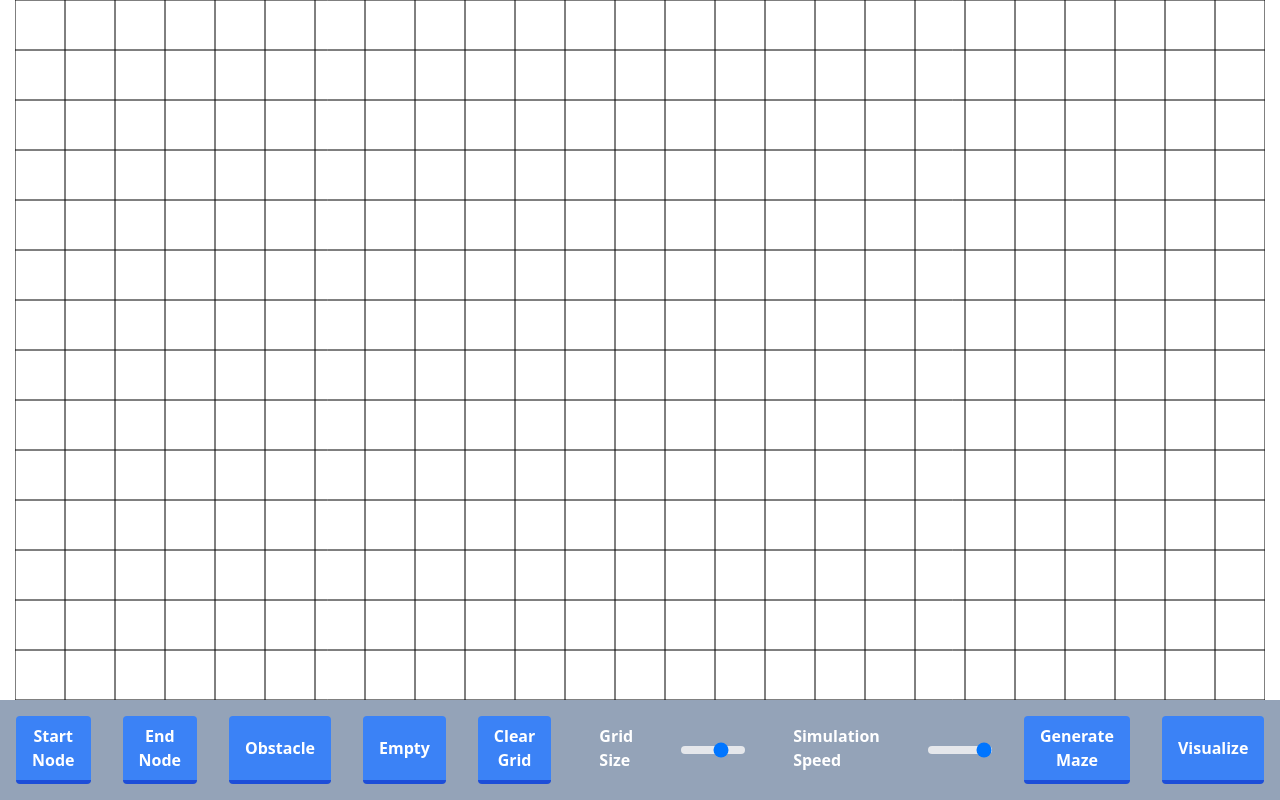
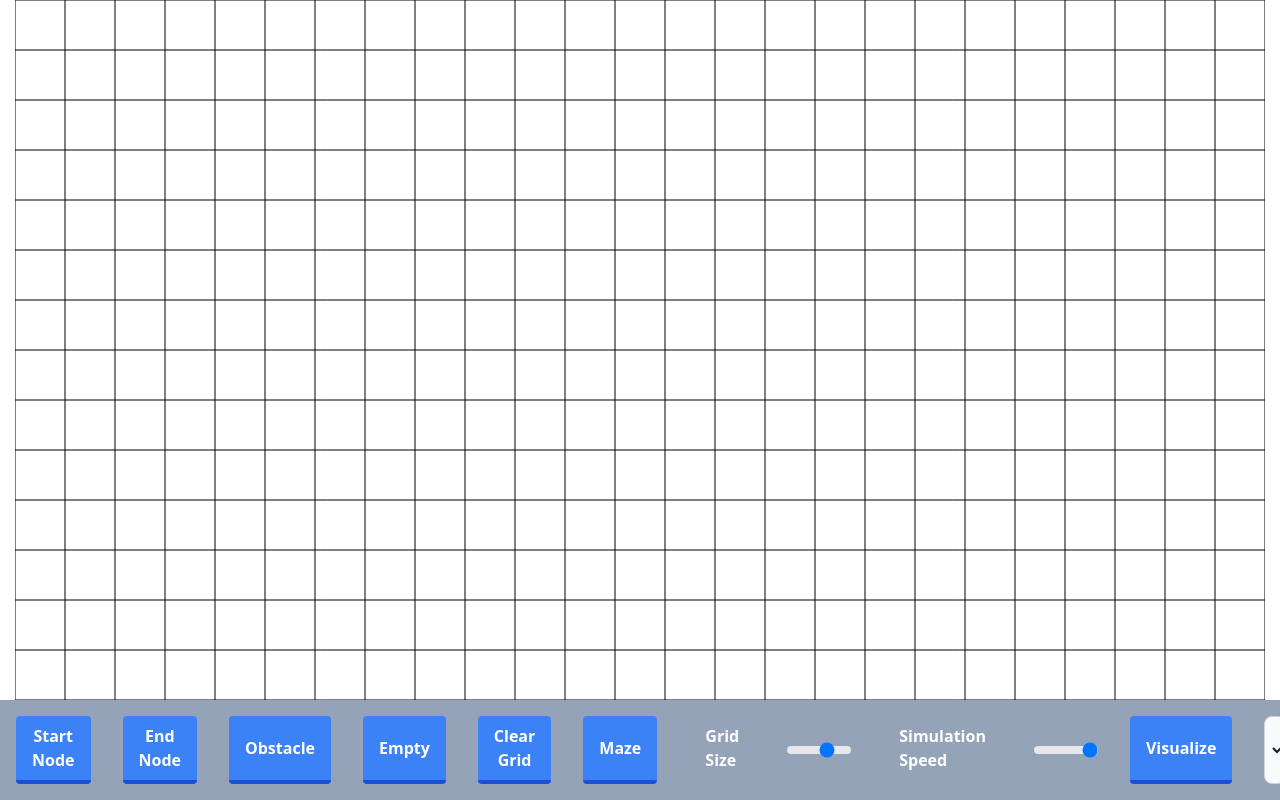
Before and after one commit to aboutBlank-dev/path-finding-visualizer, a React (Vite) app: page / in a window 1280 px wide. Built offline with nearby package versions, Linux system fonts and the light colour scheme.

Commit message:
added dijkstras algorithm, fixed some bugs

```diff
--- a/src/App.tsx
+++ b/src/App.tsx
@@ -3,6 +3,13 @@ import GridCanvas, { GridCell } from "./components/GridCanvas";
 import { aStar } from "./utils/path-finding-algorithms/aStar";
 import { Cell, CellType, Position } from "./utils/cellUtils";
 import { generateMaze } from "./utils/mazeUtils";
+import { dijkstra } from "./utils/path-finding-algorithms/dijkstra";
+import Dropdown from "./components/Dropdown";
+
+enum PathFindingAlgorithms {
+  AStar = "A*",
+  Dijkstra = "Dijkstra",
+}
 
 export default App;
 function App() {
@@ -14,16 +21,30 @@ function App() {
   const [startPosition, setStartPosition] = useState<GridCell | null>(null);
   const [endPosition, setEndPosition] = useState<GridCell | null>(null);
   const [isVisualizing, setIsVisualizing] = useState<boolean>(false);
-  const [visualizationSpeed, setVisualizationSpeed] = useState<number>(1);
+  const [visualizationSpeed, setVisualizationSpeed] = useState<number>(10);
   const [iterationStep, setIterationStep] = useState<number>(0);
+  const [pathFindingAlgorithm, setPathFindingAlgorithm] =
+    useState<PathFindingAlgorithms>(PathFindingAlgorithms.Dijkstra);
 
   //Visualization
+  const calculateNewPath = (): [Position[], Position[][]] => {
+    if (!isVisualizing) return [[], []];
 
-  const calculateNewPath = (): [Position[], Position[][]] => {
     if (!startPosition || !endPosition) return [[], []];
+
     const startNode = cells[startPosition.x]?.[startPosition.y];
     const endNode = cells[endPosition.x]?.[endPosition.y];
+
     if (!startNode || !endNode) return [[], []];
+
+    switch (pathFindingAlgorithm) {
+      case PathFindingAlgorithms.AStar:
+        return aStar(startNode, endNode, cells);
+      case PathFindingAlgorithms.Dijkstra:
+        return dijkstra(startNode, endNode, cells);
+      default:
+        [[], []];
+    }
     return aStar(startNode, endNode, cells);
   };
 
@@ -31,6 +52,8 @@ function App() {
     startPosition,
     endPosition,
     cells,
+    pathFindingAlgorithm,
+    isVisualizing,
   ]);
 
   useEffect(() => {
@@ -151,11 +174,6 @@ function App() {
       setEndPosition(null);
   };
 
-  const refreshPath = () => {
-    visualize();
-    setCells([...cells]);
-  };
-
   const refreshMaze = () => {
     const [maze, start, end] = generateMaze(cells);
     setStartPosition(start);
@@ -174,11 +192,6 @@ function App() {
   };
 
   const visualize = () => {
-    if (explored.length <= 0) {
-      setIsVisualizing(false);
-      return;
-    }
-
     //animate the explored nodes
     if (iterationStep < explored.length) {
       const index = Math.min(iterationStep, explored.length - 1);
@@ -279,7 +292,12 @@ function App() {
         >
           Clear Grid
         </button>
-
+        <button
+          className='select-none bg-blue-500 hover:bg-blue-400 text-white font-bold py-2 px-4 border-b-4 border-blue-700 hover:border-blue-500 rounded'
+          onClick={() => refreshMaze()}
+        >
+          Maze
+        </button>
         <label
           htmlFor='grid-size-range'
           className='text-white font-bold py-2 px-4'
@@ -303,7 +321,7 @@ function App() {
           Simulation Speed
         </label>
         <input
-          id='grid-size-range'
+          id='visualization-speed-range'
           type='range'
           min='10'
           max='50'
@@ -314,18 +332,26 @@ function App() {
         />
         <button
           className='select-none bg-blue-500 hover:bg-blue-400 text-white font-bold py-2 px-4 border-b-4 border-blue-700 hover:border-blue-500 rounded'
-          onClick={() => refreshMaze()}
-        >
-          Generate Maze
-        </button>
-        <button
-          className='select-none bg-blue-500 hover:bg-blue-400 text-white font-bold py-2 px-4 border-b-4 border-blue-700 hover:border-blue-500 rounded'
           onClick={() =>
             isVisualizing ? stopVisualization() : startVisualization()
           }
         >
           Visualize
         </button>
+        <Dropdown
+          id={"path-finding-algorithm"}
+          options={Object.values(PathFindingAlgorithms)}
+          defaultSelected={pathFindingAlgorithm}
+          onSelectedChange={(selected) => {
+            const algorithm = Object.values(PathFindingAlgorithms).find(
+              (value) => value === selected
+            );
+            setPathFindingAlgorithm(
+              algorithm || PathFindingAlgorithms.Dijkstra
+            );
+            stopVisualization();
+          }}
+        ></Dropdown>
       </div>
     </div>
   );
--- /dev/null
+++ b/src/components/Dropdown.tsx
@@ -0,0 +1,34 @@
+type Props = {
+  options: string[];
+  defaultSelected: string;
+  id: string;
+  onSelectedChange: (selected: string) => void;
+};
+
+const Dropdown = ({
+  options,
+  defaultSelected,
+  id,
+  onSelectedChange,
+}: Props) => {
+  const renderedOptions = options.map((option) => {
+    return (
+      <option key={option} value={option}>
+        {option}
+      </option>
+    );
+  });
+
+  return (
+    <select
+      id={id}
+      className='bg-gray-50 border border-gray-300 text-gray-900 text-sm rounded-lg focus:ring-blue-500 focus:border-blue-500 block w-full p-2.5 dark:bg-gray-700 dark:border-gray-600 dark:placeholder-gray-400 dark:text-white dark:focus:ring-blue-500 dark:focus:border-blue-500'
+      onChange={(e) => onSelectedChange(e.target.value)}
+      defaultValue={defaultSelected}
+    >
+      {renderedOptions}
+    </select>
+  );
+};
+
+export default Dropdown;
--- /dev/null
+++ b/src/utils/path-finding-algorithms/dijkstra.ts
@@ -0,0 +1,72 @@
+import { Cell, CellType, getDistance, getNeighbors } from "../cellUtils";
+
+class DijkstraNode {
+  constructor(
+    public x: number,
+    public y: number,
+    public distance: number = Infinity,
+    public parent: DijkstraNode | undefined = undefined,
+    public isWall: boolean = false
+  ) {}
+}
+
+export function dijkstra(
+  start: Cell,
+  end: Cell,
+  cells: Cell[][]
+): [Cell[], Cell[][]] {
+  const startNode: DijkstraNode = new DijkstraNode(start.x, start.y, 0);
+  const queue: DijkstraNode[] = [];
+
+  for (let x = 0; x < cells.length; x++) {
+    for (let y = 0; y < cells[x].length; y++) {
+      if (x === start.x && y === start.y) {
+        queue.push(startNode);
+      }
+      const isWall = cells[x][y].type === CellType.Obstacle;
+      queue.push(new DijkstraNode(x, y, Infinity, undefined, isWall));
+    }
+  }
+
+  while (queue.length > 0) {
+    let lowstDistanceIndex = 0;
+    for (let i = 0; i < queue.length; i++) {
+      if (queue[i].distance < queue[lowstDistanceIndex].distance) {
+        lowstDistanceIndex = i;
+      }
+    }
+
+    const u = queue[lowstDistanceIndex];
+    if (u.x === end.x && u.y === end.y) {
+      const path: Cell[] = [];
+      let temp = { x: u.x, y: u.y, parent: u.parent };
+      path.push(cells[temp.x][temp.y]);
+      while (temp.parent) {
+        path.push(cells[temp.parent.x][temp.parent.y]);
+        temp = temp.parent;
+      }
+      return [path.reverse(), []];
+    }
+
+    queue.splice(lowstDistanceIndex, 1);
+
+    const neighbors = getNeighbors(u, cells);
+    for (const neighbor of neighbors) {
+      const alt = u.distance + getDistance(u, neighbor);
+      const v = queue.find(
+        (node) => node.x === neighbor.x && node.y === neighbor.y
+      );
+
+      if (!v) {
+        continue;
+      }
+      if (v.isWall) continue;
+
+      if (alt < v.distance) {
+        v.distance = alt;
+        v.parent = u;
+      }
+    }
+  }
+  return [[], []];
+}
```
